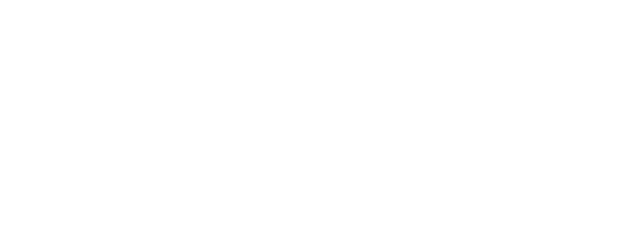
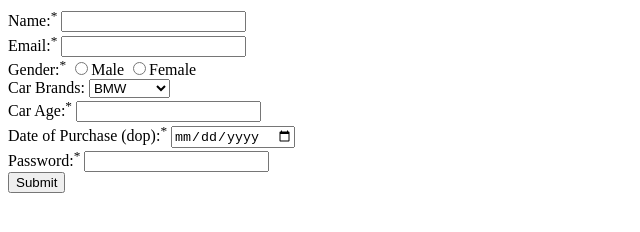
Before and after one commit to acciojob/car-insurance-form-sudhipkumar, a website: page main.html in a window 1280 px wide. Shown: the whole page, without its empty margins (0-640 px from the left). Drawn offline with Linux system fonts and the light colour scheme.

Commit message:
created a submission

```diff
--- a/main.html
+++ b/main.html
@@ -8,6 +8,58 @@
 
 <body>
 	<!-- the entire body must be written by student -->
+	<form action="" method="post">
+		<div>
+			<label for="name">
+				Name:<sup>*</sup>
+				<input type="text" id="name" required="required">
+			</label>
+		</div>
+		<div>
+			<label for="email">
+				Email:<sup>*</sup>
+				<input type="email" id="email" required="required">
+			</label>
+		</div>
+		<div>
+			<label aria-required="true" for="gender">
+				Gender:<sup>*</sup>
+				<input type="radio" name="gender">Male
+				<input type="radio" name="gender">Female
+			</label>
+		</div>
+		<div>
+			<label for="cars">
+				Car Brands:
+			<select id="cars">
+			<option>BMW</option>
+			<option>Audi</option>
+			<option>Mercedez</option>
+		</select>
+			</label>
+		</div>
+		<div>
+			<label for="carage">
+				Car Age:<sup>*</sup>
+				<input type="number" id="carage" required="required">
+			</label>
+		</div>
+		<div>
+			<label for="dop">
+				Date of Purchase (dop):<sup>*</sup>
+				<input type="date" id="dop" required="required">
+			</label>
+		</div>
+		<div>
+			<label for="password">
+				Password:<sup>*</sup>
+				<input type="password" id="password" required="required">
+			</label>
+		</div>
+		<button type="submit">Submit</button>
+
+	</form>
+
     <script type="text/javascript" src="./script.js">
 </script>
 
```
